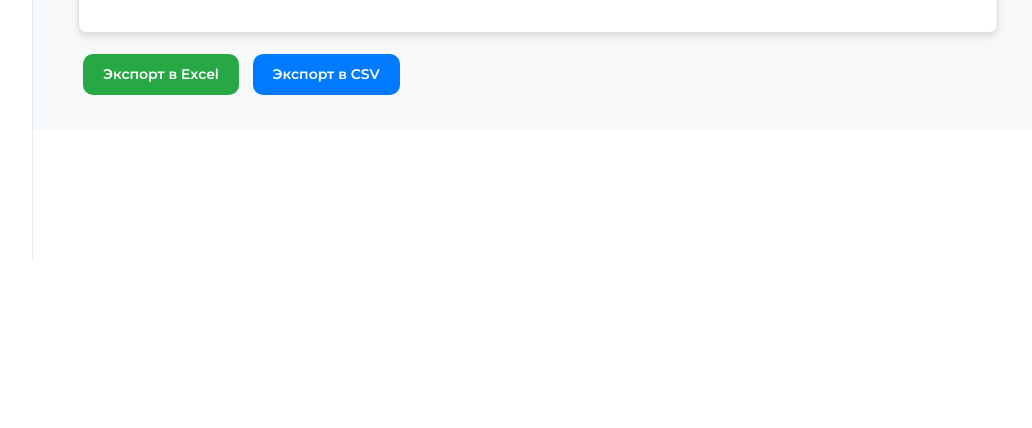
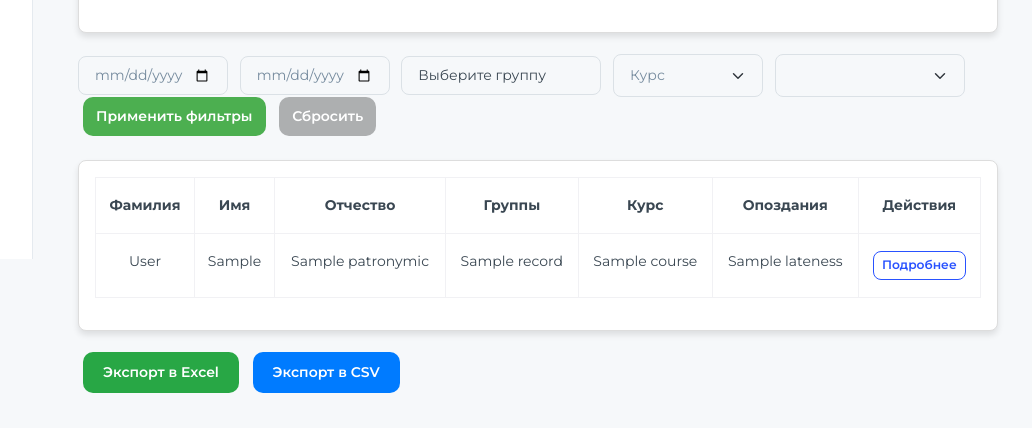
Before and after one commit to daianartist/admin, a Flask app: template templates/index.html in a window 1280 px wide. Shown: the part 541-969 px from the top of the page, without its empty margins (237-1269 px from the left). Before the commit the page ends 800 px from the top, so only its background shows below. Run offline with Flask 3, Linux system fonts and the light colour scheme; the visitor is signed in with stand-in values (Sample User, id 1); the template is opened without the code that fills it: most values are stand-ins (such as "Sample title", 1, 10 or a date in 2020); a database or web service that is not in the repository returns one stand-in record (Sample ...); some libraries are stand-ins or nearby versions.

Commit message:
Update index.html

```diff
--- a/templates/index.html
+++ b/templates/index.html
@@ -218,7 +218,62 @@
       </tbody>
     </table>
   </div>
+<br>
+<div class="action-buttons mb-3">
+  <input type="date" id="filterStartDate" class="form-control me-2" style="width: 150px; display: inline-block;">
+  <input type="date" id="filterEndDate" class="form-control me-2" style="width: 150px; display: inline-block;">
+  <input list="groupOptions2" id="filterGroup2" class="form-control me-2" placeholder="Выберите группу" style="width: 200px; display: inline-block;">
+  <datalist id="groupOptions2">
+    {% for group in groups %}
+    <option value="{{ group.group_name }}"></option>
+    {% endfor %}
+  </datalist>
+  <select id="filterCourse" class="form-select me-2" style="width: 150px;display: inline-block;">
+    <option value="">Курс</option>
+    <option value="1">1</option>
+    <option value="2">2</option>
+    <option value="3">3</option>
+  </select>
+  <select id="filterTop" class="form-select me-2" style="width: 190px;display: inline-block;">
+    <option value=""></option>
+    <option value="1">Больше всего опозданий</option>
+    <option value="2">Меньше всего опозданий</option>
+  </select>
+  <a href="javascript:void(0)" onclick="applyFilters2()" class="btn btn-add">Применить фильтры</a>
+  <a href="javascript:void(0)" onclick="resetFilters2()" class="btn btn-delete">Сбросить</a>
+</div>
 
+<!-- Таблица топа -->
+<div class="table-container">
+  <table class="table table-bordered" id="attendanceTable2">
+    <thead>
+      <tr>
+        <th>Фамилия</th>
+        <th>Имя</th>
+        <th>Отчество</th>
+        <th>Группы</th>
+        <th>Курс</th>
+        <th>Опоздания</th>
+        <th>Действия</th>
+      </tr>
+    </thead>
+    <tbody>
+      {% for record in today %}
+      <tr>
+        <td>{{ record.last_name }}</td>
+        <td>{{ record.first_name }}</td>
+        <td>{{ record.patronymic }}</td>
+        <td>{{ record.group_names }}</td>
+        <td>{{ record.course }}</td>
+        <td>{{ record.lateness }}</td>
+        <td>
+          <a href="{{ url_for('student_details', uin=record.uin) }}" class="btn btn-outline-primary btn-sm">Подробнее</a>
+        </td>
+      </tr>
+      {% endfor %}
+    </tbody>
+  </table>
+</div>
   <!-- Кнопки экспорта -->
   <div class="export-buttons mt-3">
     <button class="btn btn-success">Экспорт в Excel</button>
@@ -227,6 +282,68 @@
 </div>
 {% endblock %}
 {% block extra_scripts %}
+<script>
+  function applyFilters2() {
+    const startDate = document.getElementById('filterStartDate').value;
+    const endDate = document.getElementById('filterEndDate').value;
+    const group = document.getElementById('filterGroup2').value;
+    const course = document.getElementById('filterCourse').value;
+    const top = document.getElementById('filterTop').value;
+
+    let top_lateness = null;
+    if (top === "1") {
+      top_lateness = true;
+    } else if (top === "2") {
+      top_lateness = false;
+    }
+
+    const data = {
+      start_date: startDate,
+      end_date: endDate,
+      group_name: group,
+      course_name: course,
+      top_lateness: top_lateness
+    };
+
+    fetch('/filtered_attendance', {
+      method: 'POST',
+      headers: {
+        'Content-Type': 'application/json',
+      },
+      body: JSON.stringify(data)
+    })
+    .then(response => response.json())
+    .then(data => {
+      const tableBody = document.querySelector("#attendanceTable2 tbody");
+      tableBody.innerHTML = ""; // Очищаем таблицу
+
+      data.forEach(record => {
+        const row = document.createElement("tr");
+        row.innerHTML = `
+          <td>${record.last_name}</td>
+          <td>${record.first_name}</td>
+          <td>${record.patronymic}</td>
+          <td>${record.group_names}</td>
+          <td>${record.course}</td>
+          <td>${record.lateness}</td>
+          <td>
+            <a href="/students/details/${record.uin}" class="btn btn-outline-primary btn-sm">Подробнее</a>
+          </td>
+        `;
+        tableBody.appendChild(row);
+      });
+    });
+  }
+
+  function resetFilters2() {
+    document.getElementById('filterStartDate').value = '';
+    document.getElementById('filterEndDate').value = '';
+    document.getElementById('filterGroup2').value = '';
+    document.getElementById('filterCourse').value = '';
+    document.getElementById('filterTop').value = '';
+    applyFilters2(); // Перезагрузить таблицу без фильтров (выдаст дефолтный топ)
+  }
+  </script>
 <script src="https://cdnjs.cloudflare.com/ajax/libs/xlsx/0.18.5/xlsx.full.min.js"></script>
 <script>
   const data = {{ attendance_report_json | safe }}; // Добавьте JSON-данные
```
